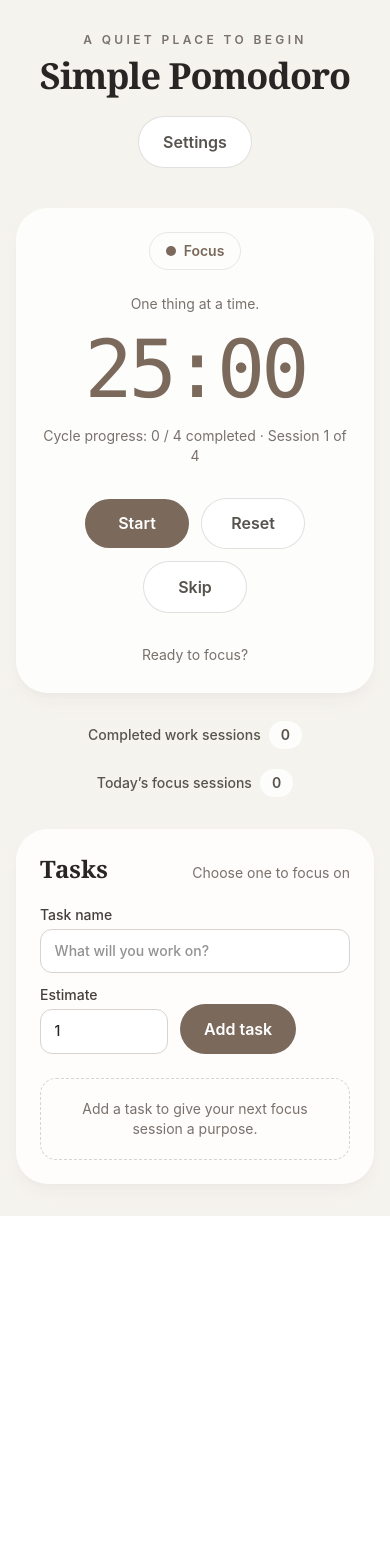
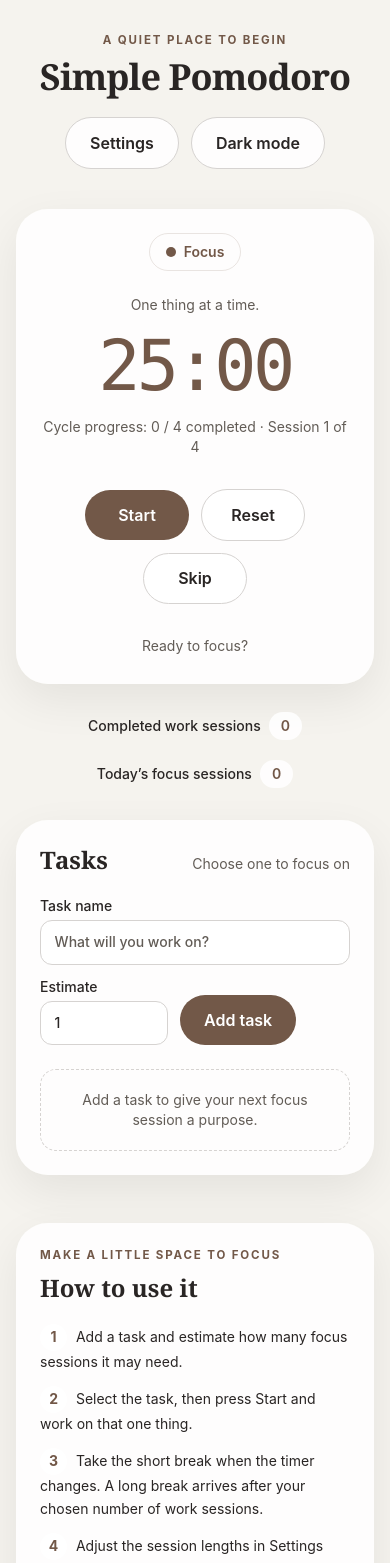
Before and after one commit to lrnbrad/ai-lab-hw5-simple-pomodoro, a Vue app: page / in a window 390 px wide. Shown: the top 1563 px of the page. Before the commit the page ends 1216 px from the top, so only its background shows below. Built offline with nearby package versions, Linux system fonts and the light colour scheme.

Commit message:
Add responsive themes and Pomodoro guidance

```diff
--- a/src/App.vue
+++ b/src/App.vue
@@ -5,11 +5,13 @@ import { useDailyProgress } from './composables/useDailyProgress'
 import { useTasks } from './composables/useTasks'
 import TaskList from './components/TaskList.vue'
 import SettingsDialog from './components/SettingsDialog.vue'
+import EducationalSections from './components/EducationalSections.vue'
 import { playCompletionTone } from './audio'
 
 const taskList = useTasks()
 const dailyProgress = useDailyProgress()
 const soundEnabled = ref(loadSoundPreference())
+const theme = ref(loadTheme())
 const timer = usePomodoro({
   onWorkComplete: () => {
     taskList.creditSelectedTask()
@@ -25,6 +27,23 @@ function loadSoundPreference() {
     return localStorage.getItem('simple-pomodoro:sound') === 'true'
   } catch {
     return false
+  }
+}
+
+function loadTheme() {
+  try {
+    return localStorage.getItem('simple-pomodoro:theme') === 'dark' ? 'dark' : 'light'
+  } catch {
+    return 'light'
+  }
+}
+
+function toggleTheme() {
+  theme.value = theme.value === 'light' ? 'dark' : 'light'
+  try {
+    localStorage.setItem('simple-pomodoro:theme', theme.value)
+  } catch {
+    // The selected theme remains active for this open page.
   }
 }
 
@@ -51,25 +70,28 @@ function saveSettings({ settings, soundEnabled: nextSoundEnabled }) {
 </script>
 
 <template>
-  <div class="min-h-screen px-4 py-8 text-stone-800 sm:px-6 sm:py-12" :class="`theme--${timer.phase.value}`">
+  <div class="app-shell min-h-screen px-4 py-8 sm:px-6 sm:py-12" :class="[`theme--${timer.phase.value}`, { 'is-dark': theme === 'dark' }]">
     <main class="mx-auto max-w-2xl">
       <header class="mb-10 text-center sm:mb-14">
-        <p class="mb-2 text-xs font-semibold uppercase tracking-[0.28em] text-stone-500">A quiet place to begin</p>
+        <p class="eyebrow mb-2">A quiet place to begin</p>
         <h1 class="font-serif text-4xl font-semibold tracking-tight sm:text-5xl">Simple Pomodoro</h1>
-        <button class="secondary-button mt-5" type="button" @click="settingsOpen = true">Settings</button>
+        <div class="mt-5 flex flex-wrap items-center justify-center gap-3">
+          <button class="secondary-button" type="button" @click="settingsOpen = true">Settings</button>
+          <button class="secondary-button" type="button" @click="toggleTheme">{{ theme === 'light' ? 'Dark mode' : 'Light mode' }}</button>
+        </div>
       </header>
 
-      <section class="timer-card rounded-[2rem] p-6 text-center shadow-lg shadow-stone-300/20 sm:p-10" aria-label="Pomodoro timer">
+      <section class="timer-card rounded-[2rem] p-6 text-center sm:p-10" aria-label="Pomodoro timer">
         <div class="mx-auto mb-6 flex w-fit items-center gap-2 rounded-full border border-current/15 px-4 py-2 text-sm font-semibold">
           <span class="phase-dot h-2.5 w-2.5 rounded-full"></span>
           {{ currentPhase.label }}
         </div>
 
-        <p class="mb-2 text-sm text-stone-500">{{ currentPhase.prompt }}</p>
-        <div class="timer-display my-4 font-mono text-[clamp(5rem,19vw,9rem)] font-light leading-none tracking-tighter tabular-nums" role="timer" aria-label="Time remaining">
+        <p class="muted-text mb-2 text-sm">{{ currentPhase.prompt }}</p>
+        <div class="timer-display my-4 font-mono text-[clamp(3.7rem,18vw,9rem)] font-light leading-none tracking-tighter tabular-nums" role="timer" aria-label="Time remaining">
           {{ timer.formattedTime.value }}
         </div>
-        <p class="mb-8 text-sm text-stone-500">Cycle progress: {{ timer.cycleCompleted.value }} / {{ cycleTarget }} completed · Session {{ Math.min(timer.cycleCompleted.value + 1, cycleTarget) }} of {{ cycleTarget }}</p>
+        <p class="muted-text mb-8 text-sm">Cycle progress: {{ timer.cycleCompleted.value }} / {{ cycleTarget }} completed · Session {{ Math.min(timer.cycleCompleted.value + 1, cycleTarget) }} of {{ cycleTarget }}</p>
 
         <div class="flex flex-wrap items-center justify-center gap-3">
           <button v-if="!timer.isRunning.value" class="primary-button" type="button" @click="timer.start">Start</button>
@@ -77,21 +99,21 @@ function saveSettings({ settings, soundEnabled: nextSoundEnabled }) {
           <button class="secondary-button" type="button" @click="timer.reset">Reset</button>
           <button class="secondary-button" type="button" @click="timer.skip">Skip</button>
         </div>
-        <p class="mt-8 min-h-6 text-sm text-stone-500" role="status">{{ timer.announcement.value }}</p>
+        <p class="muted-text mt-8 min-h-6 text-sm" role="status">{{ timer.announcement.value }}</p>
       </section>
 
-      <div class="mt-7 flex flex-wrap items-center justify-center gap-5 text-sm text-stone-600">
+      <div class="mt-7 flex flex-wrap items-center justify-center gap-5 text-sm">
         <div class="flex items-center gap-2">
           <span class="font-medium">Completed work sessions</span>
-          <span class="rounded-full bg-white/80 px-3 py-1 font-semibold">{{ timer.completedWorkSessions.value }}</span>
+          <span class="stat-badge rounded-full px-3 py-1 font-semibold">{{ timer.completedWorkSessions.value }}</span>
         </div>
         <div class="flex items-center gap-2">
           <span class="font-medium">Today’s focus sessions</span>
-          <span class="rounded-full bg-white/80 px-3 py-1 font-semibold">{{ dailyProgress.todayCount.value }}</span>
+          <span class="stat-badge rounded-full px-3 py-1 font-semibold">{{ dailyProgress.todayCount.value }}</span>
         </div>
       </div>
 
-      <p v-if="taskList.selectedTask.value" class="mt-4 text-center text-sm text-stone-600">
+      <p v-if="taskList.selectedTask.value" class="muted-text mt-4 text-center text-sm">
         Focusing on <strong>{{ taskList.selectedTask.value.name }}</strong>
         · {{ taskList.selectedTask.value.completed }} / {{ taskList.selectedTask.value.estimate }} Pomodoros
       </p>
@@ -105,6 +127,7 @@ function saveSettings({ settings, soundEnabled: nextSoundEnabled }) {
         @complete="taskList.toggleTaskComplete"
         @delete="taskList.deleteTask"
       />
+      <EducationalSections />
     </main>
     <SettingsDialog :open="settingsOpen" :settings="timer.settings" :sound-enabled="soundEnabled" @close="settingsOpen = false" @save="saveSettings" />
   </div>
--- /dev/null
+++ b/src/components/EducationalSections.vue
@@ -0,0 +1,28 @@
+<template>
+  <div class="mt-12 grid gap-5 pb-14 sm:mt-16">
+    <section class="info-card rounded-[2rem] p-6 sm:p-8" aria-labelledby="how-heading">
+      <p class="eyebrow">Make a little space to focus</p>
+      <h2 id="how-heading" class="mt-2 font-serif text-2xl font-semibold sm:text-3xl">How to use it</h2>
+      <ol class="mt-5 grid gap-3 text-sm leading-relaxed sm:text-base">
+        <li><span class="step-number">1</span> Add a task and estimate how many focus sessions it may need.</li>
+        <li><span class="step-number">2</span> Select the task, then press Start and work on that one thing.</li>
+        <li><span class="step-number">3</span> Take the short break when the timer changes. A long break arrives after your chosen number of work sessions.</li>
+        <li><span class="step-number">4</span> Adjust the session lengths in Settings whenever your routine changes.</li>
+      </ol>
+    </section>
+
+    <section class="info-card rounded-[2rem] p-6 sm:p-8" aria-labelledby="why-heading">
+      <p class="eyebrow">The idea behind the timer</p>
+      <h2 id="why-heading" class="mt-2 font-serif text-2xl font-semibold sm:text-3xl">Why Pomodoro?</h2>
+      <p class="muted-text mt-4 leading-relaxed">
+        A long list of tasks, messages, and notifications can make it hard to choose where to begin.
+        A short focus interval gives one task your attention for a manageable amount of time, followed by a deliberate break.
+      </p>
+      <p class="muted-text mt-3 leading-relaxed">
+        Francesco Cirillo developed the Pomodoro Technique while studying, using a tomato-shaped kitchen timer.
+        “Pomodoro” is Italian for tomato. Read more at
+        <a class="source-link" href="https://www.pomodorotechnique.com/" target="_blank" rel="noopener noreferrer">the official Pomodoro Technique site</a>.
+      </p>
+    </section>
+  </div>
+</template>
--- a/src/components/SettingsDialog.vue
+++ b/src/components/SettingsDialog.vue
@@ -51,7 +51,7 @@ function save() {
           <input v-model="draftSoundEnabled" type="checkbox">
           Play a sound when a phase ends
         </label>
-        <p class="text-sm text-stone-500">Changing the current phase length restarts that phase immediately.</p>
+        <p class="muted-text text-sm">Changing the current phase length restarts that phase immediately.</p>
         <button class="primary-button w-full" type="submit">Save settings</button>
       </form>
     </section>
--- a/src/components/TaskList.vue
+++ b/src/components/TaskList.vue
@@ -35,30 +35,30 @@ function saveEdit() {
 </script>
 
 <template>
-  <section class="mt-8 rounded-[2rem] bg-white/85 p-6 shadow-lg shadow-stone-300/20 sm:p-8" aria-labelledby="tasks-heading">
+  <section class="surface-card mt-8 rounded-[2rem] p-6 sm:p-8" aria-labelledby="tasks-heading">
     <div class="mb-5 flex items-baseline justify-between gap-3">
       <h2 id="tasks-heading" class="font-serif text-2xl font-semibold">Tasks</h2>
-      <span class="text-sm text-stone-500">Choose one to focus on</span>
+      <span class="muted-text text-sm">Choose one to focus on</span>
     </div>
 
     <form class="mb-6 flex flex-wrap items-end gap-3" @submit.prevent="add">
-      <label class="min-w-48 flex-1 text-sm font-medium text-stone-700">
+      <label class="min-w-48 flex-1 text-sm font-medium">
         Task name
         <input v-model="newName" class="task-input mt-1 w-full" type="text" maxlength="120" placeholder="What will you work on?" required>
       </label>
-      <label class="w-32 text-sm font-medium text-stone-700">
+      <label class="w-32 text-sm font-medium">
         Estimate
         <input v-model.number="newEstimate" class="task-input mt-1 w-full" type="number" min="1" step="1" required>
       </label>
       <button class="primary-button" type="submit">Add task</button>
     </form>
 
-    <p v-if="tasks.length === 0" class="rounded-2xl border border-dashed border-stone-300 p-5 text-center text-sm text-stone-500">
+    <p v-if="tasks.length === 0" class="empty-task rounded-2xl border border-dashed p-5 text-center text-sm">
       Add a task to give your next focus session a purpose.
     </p>
 
     <ul v-else class="space-y-3">
-      <li v-for="task in tasks" :key="task.id" class="rounded-2xl border border-stone-200 p-4" :class="{ 'border-stone-500 bg-stone-50': task.id === selectedTaskId }">
+      <li v-for="task in tasks" :key="task.id" class="task-item rounded-2xl border p-4" :class="{ 'is-selected': task.id === selectedTaskId }">
         <form v-if="editingId === task.id" class="flex flex-wrap items-end gap-3" @submit.prevent="saveEdit">
           <label class="min-w-44 flex-1 text-sm font-medium">
             Task name
@@ -73,8 +73,8 @@ function saveEdit() {
         </form>
         <div v-else class="flex flex-wrap items-center justify-between gap-3">
           <div class="min-w-0 flex-1">
-            <p class="break-words font-semibold" :class="{ 'text-stone-400 line-through': task.isComplete }">{{ task.name }}</p>
-            <p class="mt-1 text-sm text-stone-500">{{ task.completed }} / {{ task.estimate }} Pomodoros</p>
+            <p class="break-words font-semibold" :class="{ 'completed-task line-through': task.isComplete }">{{ task.name }}</p>
+            <p class="muted-text mt-1 text-sm">{{ task.completed }} / {{ task.estimate }} Pomodoros</p>
           </div>
           <div class="flex flex-wrap gap-2">
             <button v-if="!task.isComplete" class="task-action" type="button" :aria-label="`Select ${task.name}`" :disabled="task.id === selectedTaskId" @click="emit('select', task.id)">
--- a/src/style.css
+++ b/src/style.css
@@ -5,23 +5,80 @@
   font-synthesis: none;
 }
 
+.app-shell {
+  --text: #292524;
+  --muted: #625c56;
+  --surface: rgb(255 255 255 / 88%);
+  --input: #fff;
+  --border: #d6d3d1;
+  --selected: #f5f3ee;
+  --button-text: #fff;
+  background: var(--page);
+  color: var(--text);
+  transition: background-color 220ms ease, color 220ms ease;
+}
+
 .theme--work {
-  background: #f5f3ee;
-  --phase-color: #7b695b;
+  --page: #f5f3ee;
+  --phase-color: #725848;
 }
 
 .theme--shortBreak {
-  background: #eef5f1;
-  --phase-color: #527e6a;
+  --page: #eaf3ed;
+  --phase-color: #366b50;
 }
 
 .theme--longBreak {
-  background: #edf2f5;
-  --phase-color: #587688;
+  --page: #eaf1f5;
+  --phase-color: #3d687f;
+}
+
+.is-dark {
+  --text: #f5f0e9;
+  --muted: #c6beb5;
+  --surface: #302e2d;
+  --input: #222120;
+  --border: #605b56;
+  --selected: #403b37;
+  --button-text: #201d1a;
+}
+
+.is-dark.theme--work {
+  --page: #211d1c;
+  --phase-color: #e8bda3;
+}
+
+.is-dark.theme--shortBreak {
+  --page: #1b2520;
+  --phase-color: #a8d5b6;
+}
+
+.is-dark.theme--longBreak {
+  --page: #1c252b;
+  --phase-color: #b3d3e5;
+}
+
+.eyebrow {
+  color: var(--phase-color);
+  font-size: 0.72rem;
+  font-weight: 700;
+  letter-spacing: 0.16em;
+  text-transform: uppercase;
+}
+
+.muted-text {
+  color: var(--muted);
+}
+
+.timer-card,
+.surface-card,
+.info-card,
+.settings-panel {
+  background: var(--surface);
+  box-shadow: 0 16px 45px rgb(0 0 0 / 7%);
 }
 
 .timer-card {
-  background: rgb(255 255 255 / 86%);
   color: var(--phase-color);
 }
 
@@ -40,13 +97,13 @@
 }
 
 .primary-button {
-  color: white;
+  color: var(--button-text);
 }
 
 .secondary-button {
-  border: 1px solid rgb(0 0 0 / 12%);
-  background: white;
-  color: #57534e;
+  border: 1px solid var(--border);
+  background: var(--surface);
+  color: var(--text);
 }
 
 .primary-button:hover,
@@ -55,51 +112,90 @@
   box-shadow: 0 5px 15px rgb(0 0 0 / 9%);
 }
 
-button:focus-visible {
+button:focus-visible,
+a:focus-visible,
+.task-input:focus-visible {
   outline: 3px solid var(--phase-color);
   outline-offset: 3px;
 }
 
+.stat-badge,
+.step-number {
+  background: var(--surface);
+  color: var(--phase-color);
+}
+
+.step-number {
+  display: inline-grid;
+  place-items: center;
+  width: 1.7rem;
+  height: 1.7rem;
+  margin-right: 0.3rem;
+  border-radius: 50%;
+  font-weight: 700;
+}
+
+.source-link {
+  color: var(--phase-color);
+  font-weight: 600;
+  text-decoration: underline;
+  text-underline-offset: 3px;
+}
+
 .task-input {
-  border: 1px solid #d6d3d1;
+  border: 1px solid var(--border);
   border-radius: 0.75rem;
   padding: 0.7rem 0.85rem;
-  background: white;
-  color: #292524;
+  background: var(--input);
+  color: var(--text);
 }
 
-.task-input:focus-visible {
-  outline: 3px solid var(--phase-color);
-  outline-offset: 2px;
+.task-input::placeholder {
+  color: var(--muted);
 }
 
 .task-action {
-  border: 1px solid #d6d3d1;
+  border: 1px solid var(--border);
   border-radius: 9999px;
   padding: 0.4rem 0.8rem;
-  color: #57534e;
+  color: var(--text);
   font-size: 0.875rem;
 }
 
-.task-action:hover {
-  background: #f5f5f4;
+.task-action:hover,
+.task-item.is-selected {
+  background: var(--selected);
 }
 
 .task-action:disabled {
   cursor: default;
-  background: #e7e5e4;
+  opacity: 0.68;
+}
+
+.task-item,
+.empty-task {
+  border-color: var(--border);
+}
+
+.task-item.is-selected {
+  border-color: var(--phase-color);
+}
+
+.empty-task,
+.completed-task {
+  color: var(--muted);
 }
 
 .settings-overlay {
-  background: rgb(41 37 36 / 45%);
+  background: rgb(20 18 17 / 64%);
 }
 
 .settings-panel {
-  background: #fff;
-  color: #292524;
+  color: var(--text);
 }
 
 @media (prefers-reduced-motion: reduce) {
+  .app-shell,
   .primary-button,
   .secondary-button {
     transition: none;
```
Also changed, not shown: 1 other file (tests, documents, lock files or other folders).
